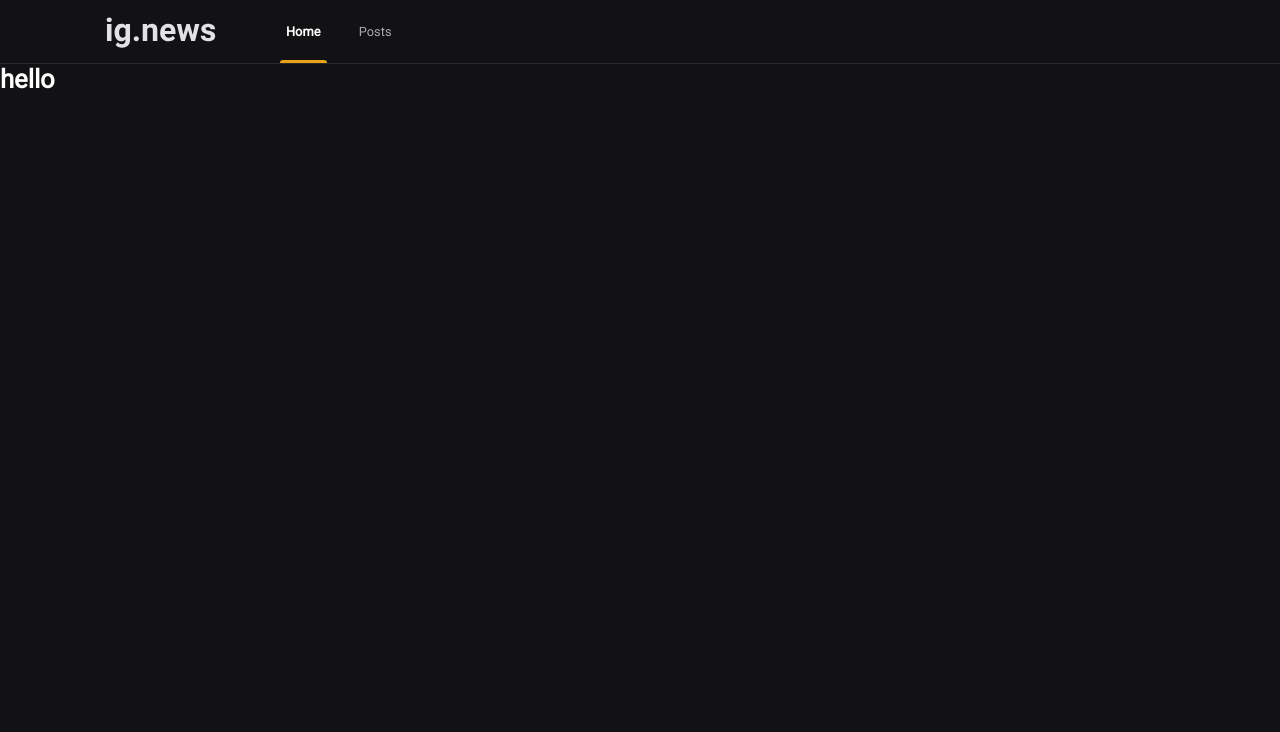
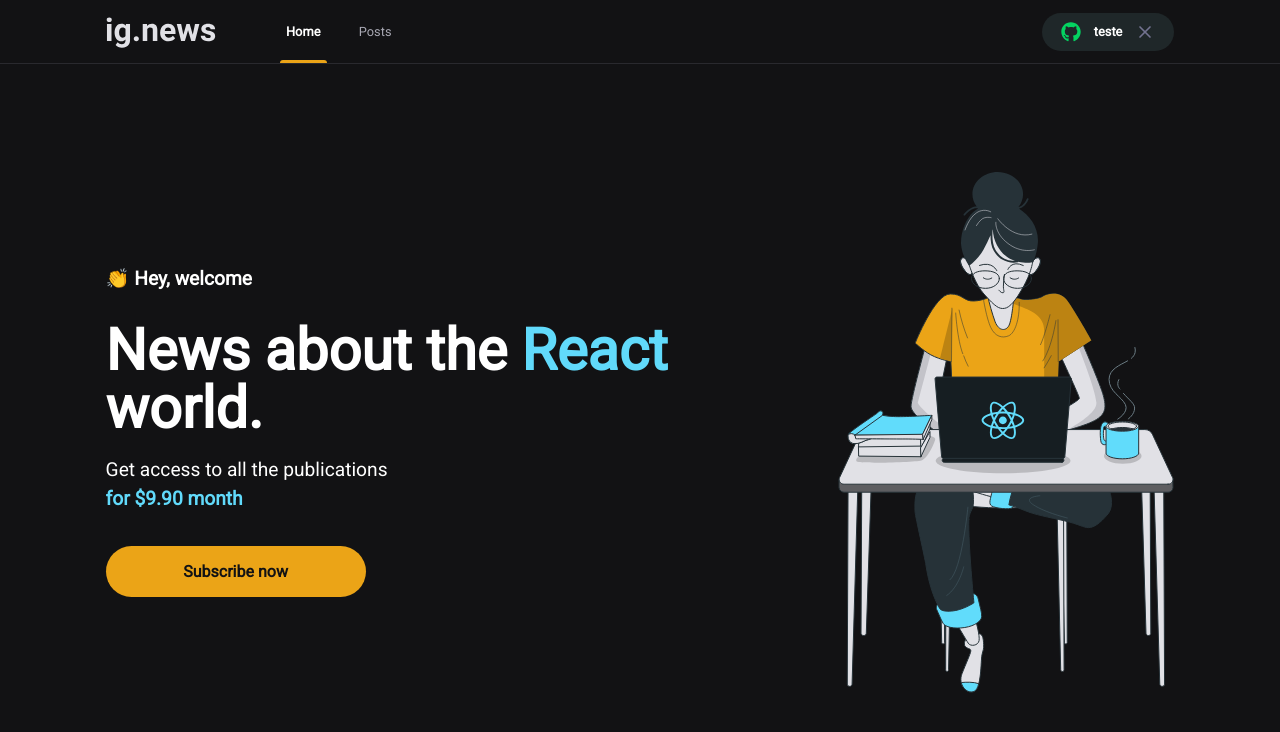
Before and after one commit to Gabriel3421/ignite-ignews, a Next.js app: page / in a window 1280 px wide. Shown: the top 732 px of the page. Built offline with nearby package versions, Linux system fonts and the light colour scheme.

Commit message:
componentes e paginas

```diff
--- a/package.json
+++ b/package.json
@@ -11,6 +11,7 @@
     "next": "10.2.0",
     "react": "17.0.2",
     "react-dom": "17.0.2",
+    "react-icons": "^4.2.0",
     "sass": "^1.32.12"
   },
   "devDependencies": {
--- a/src/components/Header/index.tsx
+++ b/src/components/Header/index.tsx
@@ -1,3 +1,4 @@
+import { SignInButton } from '../SignInButton';
 import styles from './styles.module.scss';
 
 export function Header() {
@@ -9,6 +10,7 @@
           <a className={styles.active} href="">Home</a>
           <a href="">Posts</a>
         </nav>
+        <SignInButton />
       </div>
     </header>
   )
--- a/src/components/Header/styles.module.scss
+++ b/src/components/Header/styles.module.scss
@@ -43,4 +43,7 @@
       }
     }
   }
+  button {
+    margin-left: auto;
+  }
 }
--- /dev/null
+++ b/src/components/SignInButton/index.tsx
@@ -0,0 +1,25 @@
+import { FaGithub } from "react-icons/fa";
+import { FiX } from "react-icons/fi";
+import styles from './styles.module.scss'
+
+export function SignInButton(){
+  const isUserLoggedIn = true
+  return isUserLoggedIn ? (
+    <button
+      type="button"
+      className={styles.signInButton}
+    >
+      <FaGithub color="#04d361" />
+      teste
+      <FiX color="#737390" className={styles.closeIcon} />
+    </button>
+  ) : (
+    <button
+      type="button"
+      className={styles.signInButton}
+    >
+      <FaGithub color="#eba417" />
+      Sign in with Github
+    </button>
+  )
+}
--- /dev/null
+++ b/src/components/SignInButton/styles.module.scss
@@ -0,0 +1,29 @@
+.signInButton {
+  height: 3rem;
+  border-radius: 3rem;
+  background-color: var(--gray-850);
+  border: 0;
+  padding: 0 1.5rem;
+  display: flex;
+  align-items: center;
+  justify-content: center;
+  color: var(--white);
+  font-weight: bold;
+  svg {
+    height: 20px;
+    width: 20px;
+  }
+  svg:first-child {
+    margin-right: 1rem;
+  }
+
+  svg.closeIcon {
+    margin-left: 1rem;
+  }
+
+  transition: filter 0.2s;
+
+  &:hover {
+    filter: brightness(0.8);
+  }
+}
--- /dev/null
+++ b/src/components/SubscribeButton/index.tsx
@@ -0,0 +1,12 @@
+import styles from './styles.module.scss';
+
+export function SubscribeButton() {
+  return (
+    <button
+      type="button"
+      className={styles.subscribeButton}
+    >
+      Subscribe now
+    </button>
+  )
+}
--- /dev/null
+++ b/src/components/SubscribeButton/styles.module.scss
@@ -0,0 +1,20 @@
+.subscribeButton {
+  width: 260px;
+  height: 4rem;
+  border: 0;
+  border-radius: 2rem;
+  background-color: var(--yellow-500);
+  color: var(--gray-900);
+  font-size: 1.25rem;
+  font-weight: bold;
+
+  display: flex;
+  justify-content: center;
+  align-items: center;
+
+  transition: filter 0.2s;
+
+  &:hover {
+    filter: brightness(0.8);
+  }
+}
--- /dev/null
+++ b/src/pages/home.module.scss
@@ -0,0 +1,40 @@
+.contentContainer {
+  max-width: 1120px;
+  margin: 0 auto;
+  padding: 0 2rem;
+  height: calc(100vh - 5rem);
+  display: flex;
+  align-items: center;
+  justify-content: space-between;
+}
+
+.hero {
+  max-width: 600px;
+  > span {
+    font-size: 1.5rem;
+    font-weight: bold;
+  }
+
+  h1 {
+    font-size: 4.5rem;
+    line-height: 4.5rem;
+    font-weight: 900;
+    margin-top: 2.5rem;
+    span {
+      color: var(--cyan-500);
+    }
+  }
+  p {
+    font-size: 1.5rem;
+    line-height: 2.25rem;
+    margin-top: 1.5rem;
+
+    span {
+      color: var(--cyan-500);
+      font-weight: bold;
+    }
+  }
+  button {
+    margin-top: 2.5rem;
+  }
+}
--- a/src/pages/index.tsx
+++ b/src/pages/index.tsx
@@ -1,13 +1,25 @@
 import Head from 'next/head'
-// import styles from '../styles/home.module.scss'
+import { SubscribeButton } from '../components/SubscribeButton'
+import styles from './home.module.scss'
 
 export default function Home() {
   return (
     <>
       <Head>
-        <title>Inicio | ig.news</title>
+        <title>Home | ig.news</title>
       </Head>
-      <h1>hello</h1>
+      <main className={styles.contentContainer}>
+        <section className={styles.hero}>
+          <span>👏 Hey, welcome</span>
+          <h1>News about the <span>React</span> world.</h1>
+          <p>
+            Get access to all the publications <br />
+            <span>for $9.90 month</span>
+          </p>
+          <SubscribeButton />
+        </section>
+        <img src="/images/avatar.svg" alt="Girl coding" />
+      </main>
 
     </>
   )
--- a/src/styles/global.scss
+++ b/src/styles/global.scss
@@ -9,6 +9,7 @@
   --gray-100: #e1e1e6;
   --gray-300: #a8a8b3;
   --gray-800: #29292e;
+  --gray-850: #1f2729;
   --gray-900: #121214;
 
   --cyan-500: #61dafb;
```
Also changed, not shown: 1 other file (tests, documents, lock files or other folders).
